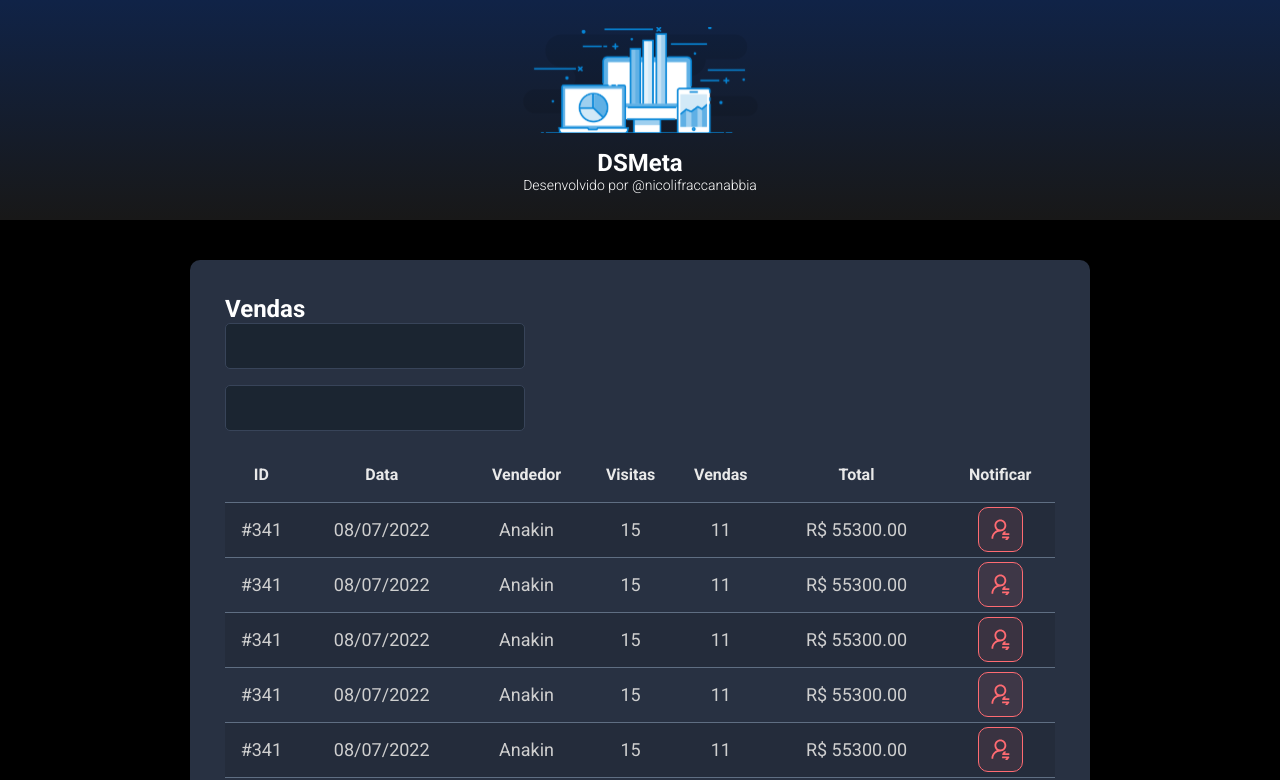
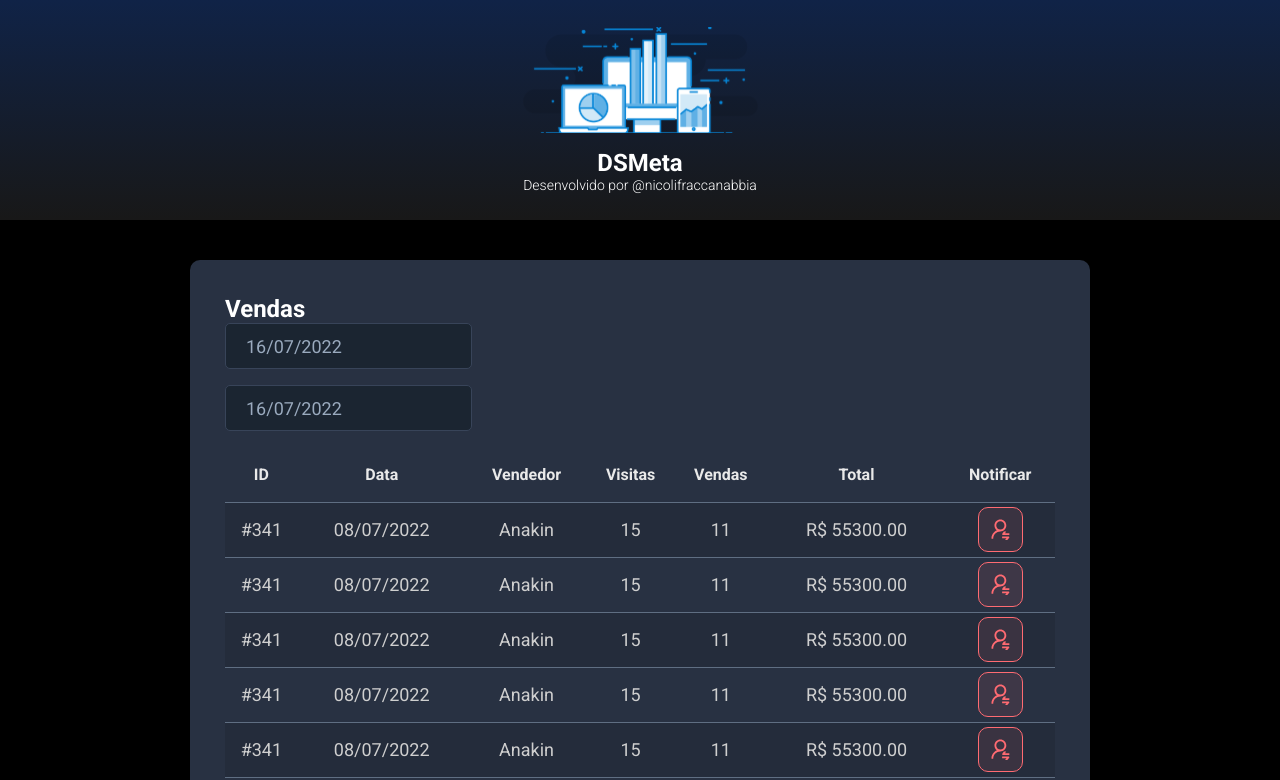
Before and after one commit to NicoliFraccanabbia/Semana_Spring_React_DevSuperior_dsmeta, a React (Vite) app in the folder frontend/: page / in a window 1280 px wide. Shown: the top 780 px of the page. Built offline with nearby package versions, Linux system fonts and the light colour scheme.

Commit message:
Datepicker

```diff
--- a/frontend/package.json
+++ b/frontend/package.json
@@ -9,7 +9,9 @@
     "preview": "vite preview"
   },
   "dependencies": {
+    "@types/react-datepicker": "4.4.2",
     "react": "^18.2.0",
+    "react-datepicker": "4.8.0",
     "react-dom": "^18.2.0"
   },
   "devDependencies": {
--- a/frontend/src/App.tsx
+++ b/frontend/src/App.tsx
@@ -1,4 +1,4 @@
-import NotificationButton from "./componentes/Notificationbutton"
+
 import Header from "./componentes/Header"
 import SalesCard from "./componentes/SalesCard"
 
--- a/frontend/src/componentes/SalesCard/index.tsx
+++ b/frontend/src/componentes/SalesCard/index.tsx
@@ -1,18 +1,28 @@
 
-
-import NotificationButton from '../Notificationbutton'
-import'./styles.css'
+import DatePicker from "react-datepicker";
+import "react-datepicker/dist/react-datepicker.css";
+import NotificationButton from '../NotificationButton'
+import './styles.css'
 function SalesCard() {
   return (
     <div className="dsmeta-card">
       <h2 className="dsmeta-sales-card"> Vendas </h2>
       <div>
         <div className="dsmeta-form-control-container">
-          <input className="dsmeta-form-control" type="text" />
+          <DatePicker
+            selected={new Date()}
+            onChange={(date: Date) => { }}
+            className="dsmeta-form-control"
+            dateFormat="dd/MM/yyyy"
+          />
         </div>
         <div className="dsmeta-form-control-container">
-          <input className="dsmeta-form-control" type="text" />
-        </div>
+          <DatePicker
+            selected={new Date()}
+            onChange={(date: Date) => { }}
+            className="dsmeta-form-control"
+            dateFormat="dd/MM/yyyy"
+          />        </div>
 
       </div>
       <div>
@@ -38,7 +48,7 @@
               <td>R$ 55300.00</td>
               <td>
                 <div className="dsmeta-red-btn-container">
-                 <NotificationButton/>
+                  <NotificationButton />
                 </div>
 
               </td>
@@ -54,7 +64,7 @@
 
               <td>
                 <div className="dsmeta-red-btn-container">
-                <NotificationButton/>
+                  <NotificationButton />
                 </div>
 
               </td>
@@ -69,7 +79,7 @@
               <td>R$ 55300.00</td>
               <td>
                 <div className="dsmeta-red-btn-container">
-                <NotificationButton/>
+                  <NotificationButton />
                 </div>
 
               </td>
@@ -84,7 +94,7 @@
               <td>R$ 55300.00</td>
               <td>
                 <div className="dsmeta-red-btn-container">
-                <NotificationButton/>
+                  <NotificationButton />
                 </div>
 
               </td>
@@ -99,7 +109,7 @@
               <td>R$ 55300.00</td>
               <td>
                 <div className="dsmeta-red-btn-container">
-                <NotificationButton/>
+                  <NotificationButton />
                 </div>
 
               </td>
@@ -114,7 +124,7 @@
               <td>R$ 55300.00</td>
               <td>
                 <div className="dsmeta-red-btn-container">
-                <NotificationButton/>
+                  <NotificationButton />
                 </div>
 
               </td>
@@ -129,7 +139,7 @@
               <td>R$ 55300.00</td>
               <td>
                 <div className="dsmeta-red-btn-container">
-                <NotificationButton/>
+                  <NotificationButton />
                 </div>
 
               </td>
@@ -144,7 +154,7 @@
               <td>R$ 55300.00</td>
               <td>
                 <div className="dsmeta-red-btn-container">
-                <NotificationButton/>
+                  <NotificationButton />
                 </div>
 
               </td>
```
Also changed, not shown: 1 other file (tests, documents, lock files or other folders).
